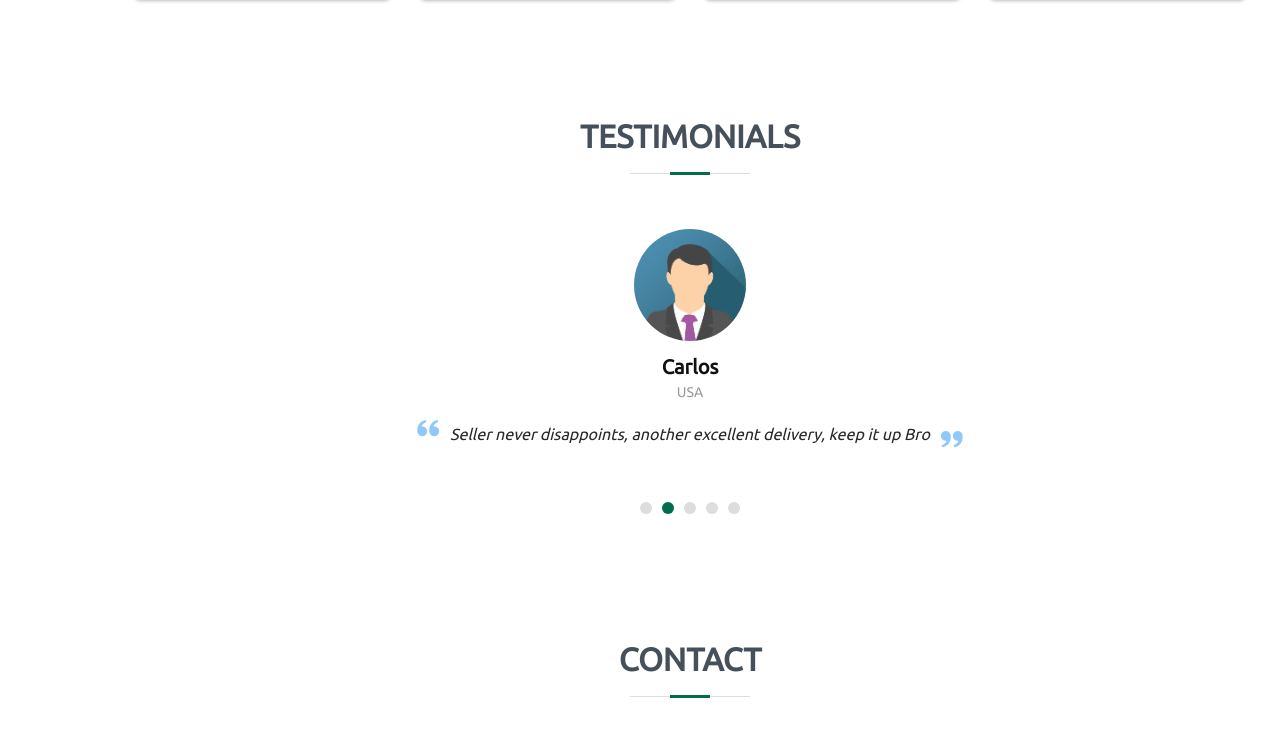
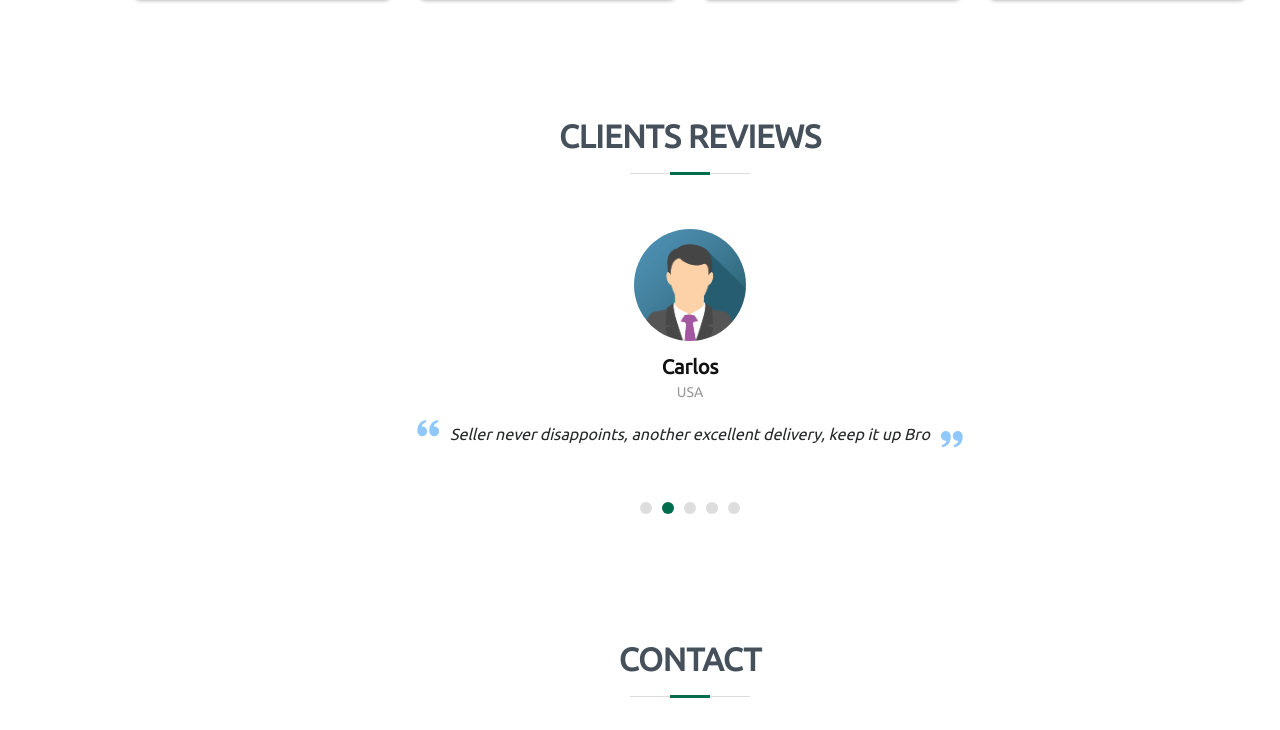
Before and after one commit to Addiybaba1/Asad, a plain HTML site: page index.html in a window 1280 px wide. Shown: the part 7767-8497 px from the top of the page. Drawn offline with Linux system fonts and the light colour scheme.

Commit message:
Index Page Update
Index Page Update

```diff
--- a/index.html
+++ b/index.html
@@ -1114,7 +1114,7 @@
       <div class="container" data-aos="fade-up">
 
         <div class="section-title">
-          <h2>Testimonials</h2>
+          <h2>Clients Reviews</h2>
         </div>
 
         <div class="owl-carousel testimonials-carousel" data-aos="zoom-in" data-aos-delay="100">
```
